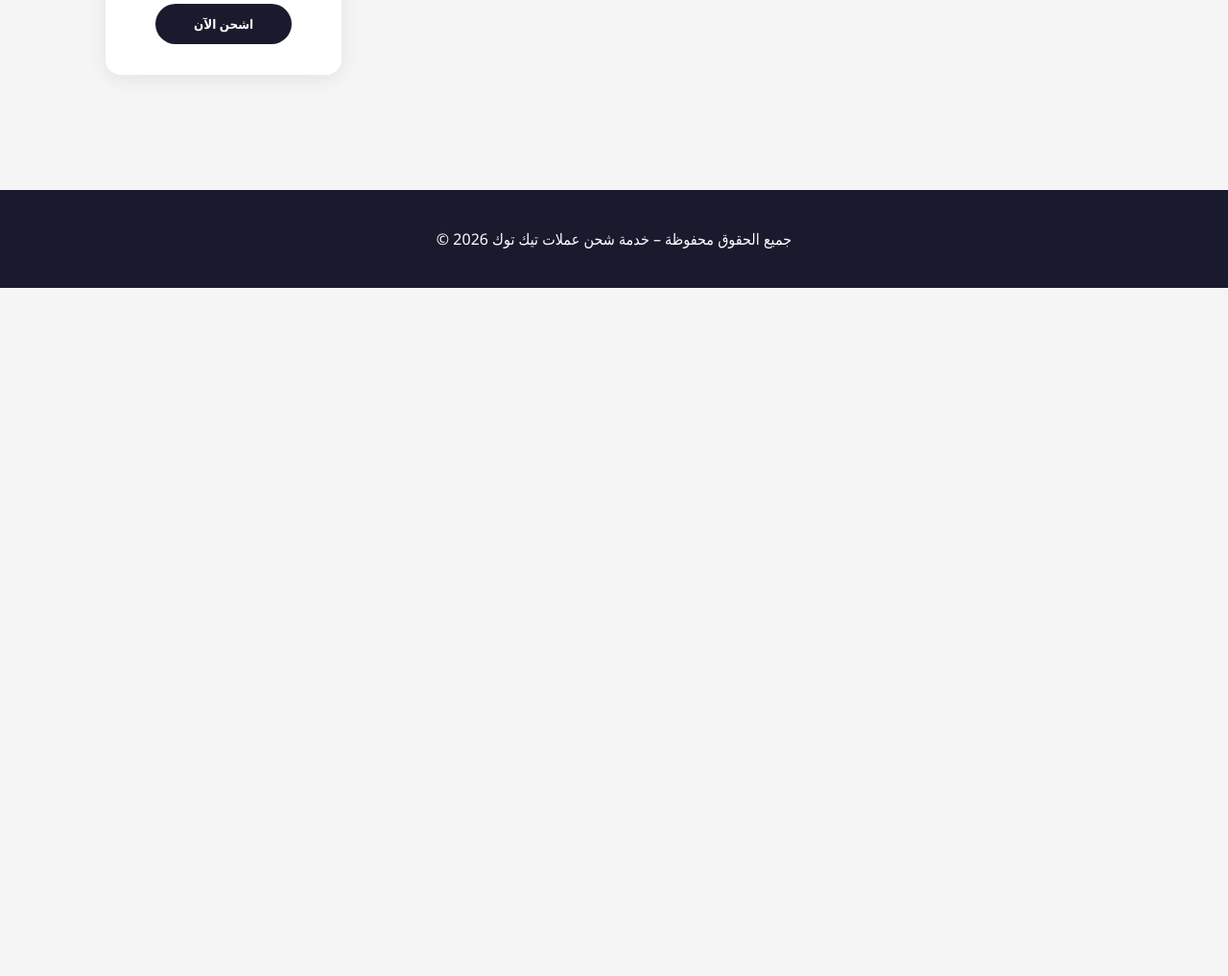
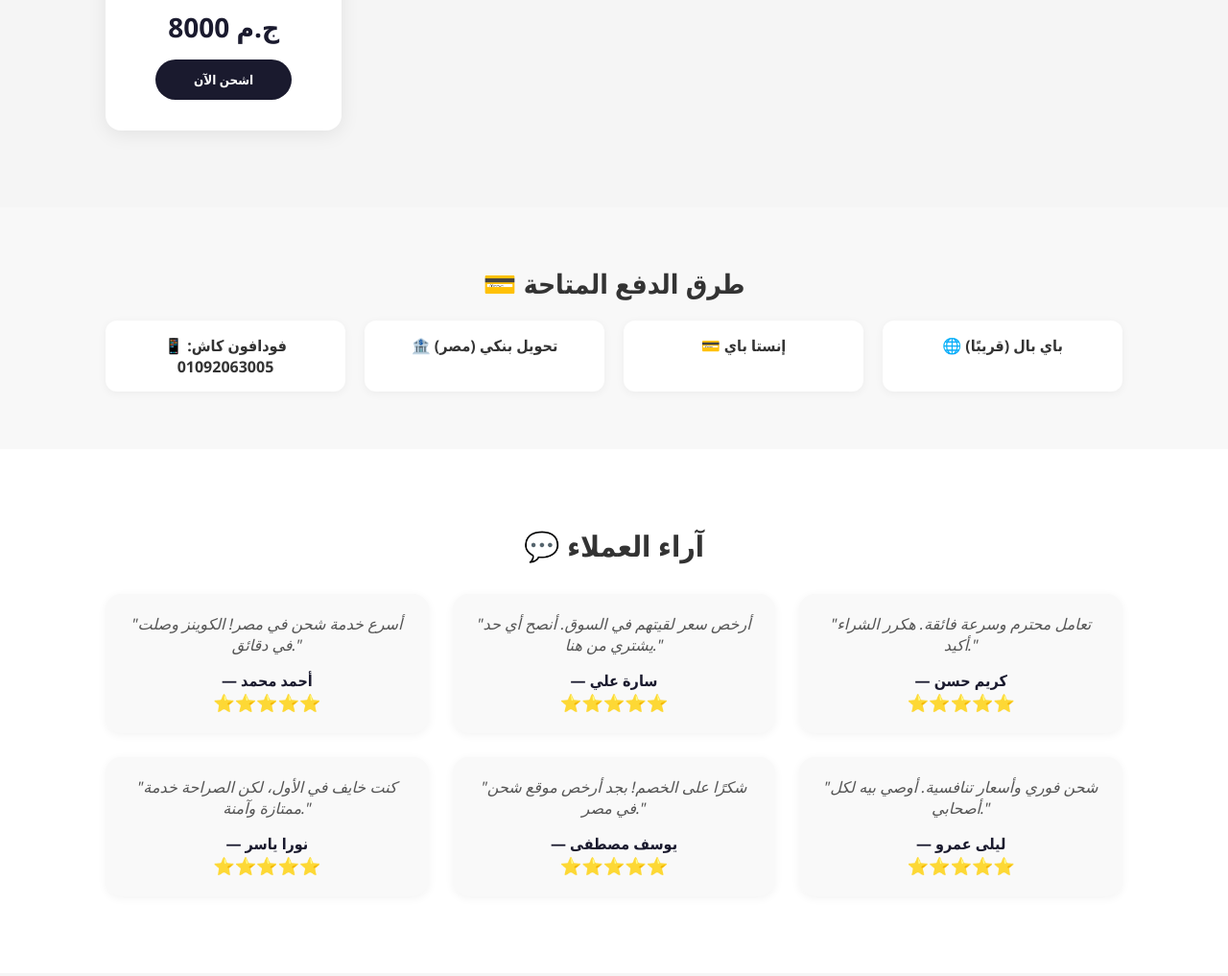
Before and after one commit to omarkhaled07172-pixel/tiktok-coins, a plain HTML site: page index.html in a window 1280 px wide. Shown: the part 719-1736 px from the top of the page at 96% size. Before the commit the page ends 1019 px from the top, so only its background shows below. Drawn offline with Linux system fonts and the light colour scheme.

Commit message:
تطوير الموقع - إضافة طرق دفع، تعليقات، وإحصائيات

```diff
--- a/index.html
+++ b/index.html
@@ -3,37 +3,55 @@
 <head>
     <meta charset="UTF-8" />
     <meta name="viewport" content="width=device-width, initial-scale=1.0" />
-    <title>شحن عملات تيك توك - أرخص الأسعار</title>
+    <title>شحن عملات تيك توك - أرخص وأسرع خدمة في مصر</title>
     <link rel="stylesheet" href="style.css" />
 </head>
 <body>
 
+    <!-- الهيدر -->
     <header>
         <div class="container">
             <h1>💰 شحن عملات تيك توك</h1>
             <p>أرخص الأسعار في مصر – شحن فوري وآمن</p>
+            <div class="stats">
+                <span>⭐ 4.9/5 (1,200+ تقييم)</span>
+                <span>👥 15,000+ عميل سعيد</span>
+                <span>⚡ 5M+ كوينز تم شحنها</span>
+            </div>
         </div>
     </header>
 
+    <!-- الباقات -->
     <section class="pricing">
         <div class="container">
             <h2>اختر الباقة المناسبة لك</h2>
-            <div class="cards" id="cards-container">
-                <!-- هنضيف الباقات هنا بواسطة JavaScript -->
+            <div class="cards" id="cards-container"></div>
+        </div>
+    </section>
+
+    <!-- طرق الدفع -->
+    <section class="payment-methods">
+        <div class="container">
+            <h2>💳 طرق الدفع المتاحة</h2>
+            <div class="methods-grid">
+                <div class="method">📱 فودافون كاش: 01092063005</div>
+                <div class="method">🏦 تحويل بنكي (مصر)</div>
+                <div class="method">💳 إنستا باي</div>
+                <div class="method">🌐 باي بال (قريبًا)</div>
             </div>
         </div>
     </section>
 
-    <!-- نموذج تأكيد الطلب -->
+    <!-- نموذج الطلب -->
     <section class="order-form" id="order-form" style="display: none;">
         <div class="container">
             <h2>📋 تأكيد الطلب</h2>
             <form id="orderForm">
                 <label for="username">اسم المستخدم على تيك توك</label>
-                <input type="text" id="username" placeholder="مثال: @user123" required />
+                <input type="text" id="username" placeholder="@user123" required />
 
                 <label for="phone">رقم الهاتف (للتواصل)</label>
-                <input type="text" id="phone" placeholder="مثال: 01012345678" required />
+                <input type="text" id="phone" placeholder="01012345678" required />
 
                 <label for="coins">عدد العملات</label>
                 <input type="text" id="coins" readonly />
@@ -41,12 +59,60 @@
                 <label for="price">السعر (جنيه مصري)</label>
                 <input type="text" id="price" readonly />
 
+                <label for="payment">طريقة الدفع</label>
+                <select id="payment" required>
+                    <option value="">اختر طريقة الدفع</option>
+                    <option value="فودافون كاش">📱 فودافون كاش</option>
+                    <option value="تحويل بنكي">🏦 تحويل بنكي</option>
+                    <option value="إنستا باي">💳 إنستا باي</option>
+                </select>
+
                 <button type="submit">✅ تأكيد الشراء</button>
                 <button type="button" onclick="closeForm()">❌ إلغاء</button>
             </form>
         </div>
     </section>
 
+    <!-- تعليقات العملاء -->
+    <section class="testimonials">
+        <div class="container">
+            <h2>💬 آراء العملاء</h2>
+            <div class="testimonial-grid">
+                <div class="testimonial">
+                    <p>"أسرع خدمة شحن في مصر! الكوينز وصلت في دقائق."</p>
+                    <h4>— أحمد محمد</h4>
+                    <span>⭐⭐⭐⭐⭐</span>
+                </div>
+                <div class="testimonial">
+                    <p>"أرخص سعر لقيتهم في السوق. أنصح أي حد يشتري من هنا."</p>
+                    <h4>— سارة علي</h4>
+                    <span>⭐⭐⭐⭐⭐</span>
+                </div>
+                <div class="testimonial">
+                    <p>"تعامل محترم وسرعة فائقة. هكرر الشراء أكيد."</p>
+                    <h4>— كريم حسن</h4>
+                    <span>⭐⭐⭐⭐⭐</span>
+                </div>
+                <div class="testimonial">
+                    <p>"كنت خايف في الأول، لكن الصراحة خدمة ممتازة وآمنة."</p>
+                    <h4>— نورا ياسر</h4>
+                    <span>⭐⭐⭐⭐⭐</span>
+                </div>
+                <div class="testimonial">
+                    <p>"شكرًا على الخصم! بجد أرخص موقع شحن في مصر."</p>
+                    <h4>— يوسف مصطفى</h4>
+                    <span>⭐⭐⭐⭐⭐</span>
+                </div>
+                <div class="testimonial">
+                    <p>"شحن فوري وأسعار تنافسية. أوصي بيه لكل أصحابي."</p>
+                    <h4>— ليلى عمرو</h4>
+                    <span>⭐⭐⭐⭐⭐</span>
+                </div>
+            </div>
+        </div>
+    </section>
+
+    <!-- الفوتر -->
     <footer>
         <div class="container">
             <p>© 2026 جميع الحقوق محفوظة – خدمة شحن عملات تيك توك</p>
--- a/script.js
+++ b/script.js
@@ -1,4 +1,4 @@
-// بيانات الباقات (قابلة للتعديل)
+// بيانات الباقات
 const packages = [
     { coins: 1000, price: 550 },
     { coins: 2000, price: 1000 },
@@ -13,17 +13,14 @@ const container = document.getElementById('cards-container');
 packages.forEach(pkg => {
     const card = document.createElement('div');
     card.classList.add('card');
-
     card.innerHTML = `
         <h3>💰 ${pkg.coins} كوينز</h3>
         <div class="price">${pkg.price} ج.م</div>
         <button class="btn" onclick="openForm(${pkg.coins}, ${pkg.price})">اشحن الآن</button>
     `;
-
     container.appendChild(card);
 });
 
-// فتح نموذج الطلب
 function openForm(coins, price) {
     document.getElementById('order-form').style.display = 'block';
     document.getElementById('coins').value = coins;
@@ -31,7 +28,6 @@ function openForm(coins, price) {
     window.scrollTo({ top: document.getElementById('order-form').offsetTop - 50, behavior: 'smooth' });
 }
 
-// إغلاق النموذج
 function closeForm() {
     document.getElementById('order-form').style.display = 'none';
 }
@@ -44,23 +40,18 @@ document.getElementById('orderForm').addEventListener('submit', function(e) {
     const phone = document.getElementById('phone').value;
     const coins = document.getElementById('coins').value;
     const price = document.getElementById('price').value;
+    const payment = document.getElementById('payment').value;
 
-    if (username.trim() === '' || phone.trim() === '') {
+    if (!username || !phone || !payment) {
         alert('❌ من فضلك املأ جميع البيانات المطلوبة.');
         return;
     }
 
-    // هنا هتضيف آلية إرسال الطلب (زي واتساب أو تليجرام)
-    const message = `✅ طلب شحن جديد:%0A📌 اسم المستخدم: ${username}%0A📱 رقم الهاتف: ${phone}%0A💰 عدد العملات: ${coins}%0A💵 السعر: ${price}`;
+    const message = `✅ طلب شحن جديد:%0A📌 اسم المستخدم: ${username}%0A📱 رقم الهاتف: ${phone}%0A💰 عدد العملات: ${coins}%0A💵 السعر: ${price}%0A💳 طريقة الدفع: ${payment}`;
     const whatsappUrl = `https://wa.me/201122391756?text=${message}`;
 
-    // فتح واتساب لإرسال الطلب
     window.open(whatsappUrl, '_blank');
-
-    // رسالة تأكيد للمستخدم
     alert('✅ تم استلام طلبك! هنتواصل معاك خلال دقائق لتأكيد الشحن.');
-
-    // إغلاق النموذج بعد الإرسال
     closeForm();
     document.getElementById('orderForm').reset();
 });
--- a/style.css
+++ b/style.css
@@ -16,6 +16,7 @@ body {
     padding: 20px;
 }
 
+/* Header */
 header {
     background: linear-gradient(135deg, #1a1a2e, #16213e);
     color: #fff;
@@ -34,6 +35,23 @@ header p {
     margin-top: 10px;
 }
 
+/* Stats */
+.stats {
+    display: flex;
+    justify-content: center;
+    gap: 40px;
+    margin-top: 20px;
+    flex-wrap: wrap;
+}
+
+.stats span {
+    background: rgba(255,255,255,0.1);
+    padding: 8px 20px;
+    border-radius: 30px;
+    font-weight: 600;
+}
+
+/* Pricing */
 .pricing {
     padding: 60px 0;
     text-align: center;
@@ -96,10 +114,37 @@ header p {
     background: #e94560;
 }
 
+/* Payment Methods */
+.payment-methods {
+    padding: 40px 0;
+    background: #f8f8f8;
+    text-align: center;
+}
+
+.payment-methods h2 {
+    font-size: 28px;
+    margin-bottom: 10px;
+}
+
+.methods-grid {
+    display: grid;
+    grid-template-columns: repeat(auto-fit, minmax(200px, 1fr));
+    gap: 20px;
+    margin-top: 20px;
+}
+
+.method {
+    background: #fff;
+    padding: 15px;
+    border-radius: 12px;
+    box-shadow: 0 2px 10px rgba(0,0,0,0.05);
+    font-weight: 600;
+}
+
+/* Order Form */
 .order-form {
     padding: 40px 0;
     background: #fff;
-    text-align: center;
 }
 
 .order-form .container {
@@ -109,6 +154,7 @@ header p {
 .order-form h2 {
     font-size: 28px;
     margin-bottom: 20px;
+    text-align: center;
 }
 
 .order-form label {
@@ -118,7 +164,8 @@ header p {
     margin-top: 15px;
 }
 
-.order-form input {
+.order-form input,
+.order-form select {
     width: 100%;
     padding: 12px;
     border: 1px solid #ddd;
@@ -157,6 +204,49 @@ header p {
     background: #ddd;
 }
 
+/* Testimonials */
+.testimonials {
+    padding: 60px 0;
+    background: #fff;
+    text-align: center;
+}
+
+.testimonials h2 {
+    font-size: 30px;
+    margin-bottom: 10px;
+}
+
+.testimonial-grid {
+    display: grid;
+    grid-template-columns: repeat(auto-fit, minmax(250px, 1fr));
+    gap: 25px;
+    margin-top: 30px;
+}
+
+.testimonial {
+    background: #f9f9f9;
+    padding: 20px;
+    border-radius: 16px;
+    box-shadow: 0 2px 10px rgba(0,0,0,0.05);
+}
+
+.testimonial p {
+    font-size: 16px;
+    font-style: italic;
+    color: #555;
+}
+
+.testimonial h4 {
+    margin-top: 15px;
+    color: #1a1a2e;
+}
+
+.testimonial span {
+    color: #ffd700;
+    font-size: 18px;
+}
+
+/* Footer */
 footer {
     background: #1a1a2e;
     color: #fff;
@@ -169,4 +259,17 @@ footer {
     .cards {
         grid-template-columns: 1fr;
     }
+
+    .stats {
+        flex-direction: column;
+        gap: 10px;
+    }
+
+    .methods-grid {
+        grid-template-columns: 1fr;
+    }
+
+    .testimonial-grid {
+        grid-template-columns: 1fr;
+    }
 }
```
